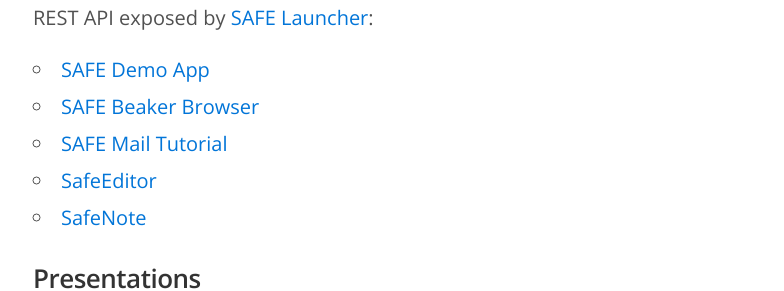
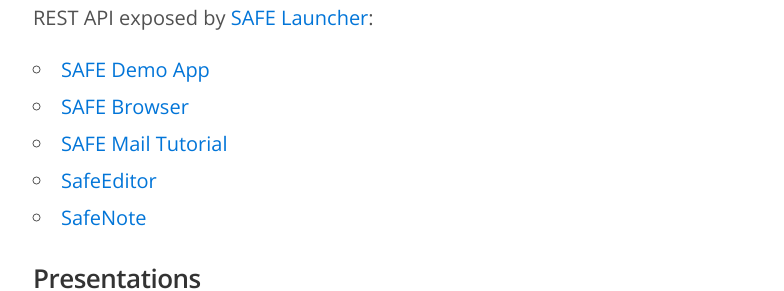
Before and after one commit to safenetwork/montreal.safenetwork.org, a Jekyll site: the page built from _posts/2016-10-13-an-introduction-to-the-safe-api.md, in a window 1280 px wide. Shown: the part 769-1060 px from the top of the page, without its empty margins (247-1031 px from the left). Built offline with Jekyll 4.4.1, drawn with Linux system fonts in a browser that asks for light colours.

Commit message:
fix SAFE Browser link

```diff
--- a/_posts/2016-10-13-an-introduction-to-the-safe-api.md
+++ b/_posts/2016-10-13-an-introduction-to-the-safe-api.md
@@ -21,7 +21,7 @@
 Here are some examples of open source apps that have been built using the REST API exposed by [SAFE Launcher](https://maidsafe.readme.io/docs/launcher):
 
 * [SAFE Demo App](https://apps.safenetwork.org/safe-demo-app/)
-* [SAFE Beaker Browser](https://apps.safenetwork.org/safe-beaker-browser/)
+* [SAFE Browser](https://apps.safenetwork.org/safe-browser/)
 * [SAFE Mail Tutorial](https://apps.safenetwork.org/safe-mail-tutorial/)
 * [SafeEditor](https://apps.safenetwork.org/safeeditor/)
 * [SafeNote](https://apps.safenetwork.org/safenote/)
```
